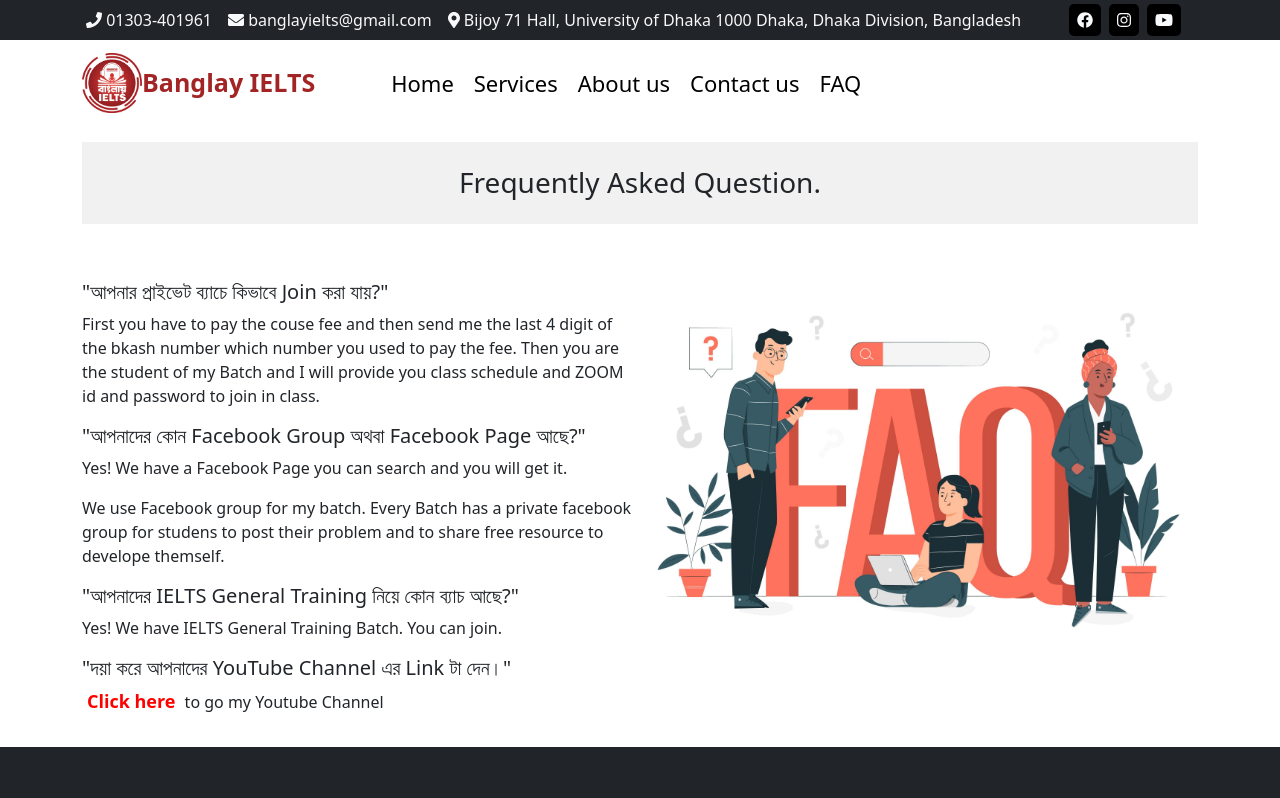
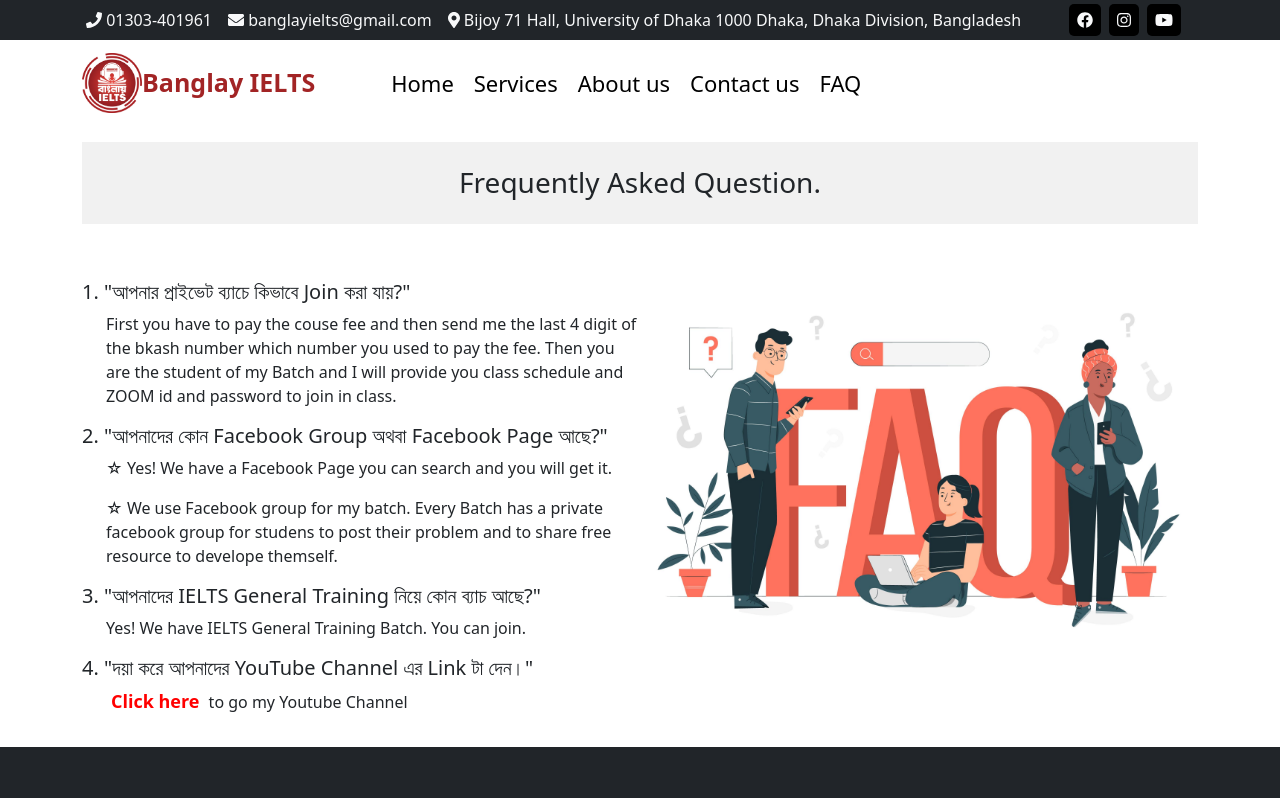
Before and after one commit to Jaber4770/Banglay-IELTS, a React (Create React App) app: page /faq in a window 1280 px wide. Shown: the top 798 px of the page. Built offline with nearby package versions, Linux system fonts and the light colour scheme.

Commit message:
FAQ and CONTACT component modified

```diff
--- a/src/component/FAQ/FAQ.js
+++ b/src/component/FAQ/FAQ.js
@@ -13,22 +13,22 @@ const FAQ = () => {
                 <div className='d-flex'>
                     <div className='w-50'>
                         <div>
-                            <h5>"আপনার প্রাইভেট ব্যাচে কিভাবে Join করা যায়?"</h5>
-                            <p>First you have to pay the couse fee and then send me the last 4 digit of the bkash number which number you used to pay the fee. Then you are the student of my Batch and I will provide you class schedule and ZOOM id and password to join in class.</p>
+                            <h5>1. "আপনার প্রাইভেট ব্যাচে কিভাবে Join করা যায়?"</h5>
+                            <p className="ps-4">First you have to pay the couse fee and then send me the last 4 digit of the bkash number which number you used to pay the fee. Then you are the student of my Batch and I will provide you class schedule and ZOOM id and password to join in class.</p>
                         </div>
                         <div>
-                            <h5>"আপনাদের কোন Facebook Group অথবা Facebook Page আছে?"</h5>
-                            <p>Yes! We have a Facebook Page you can search and you will get it.
+                            <h5>2. "আপনাদের কোন Facebook Group অথবা Facebook Page আছে?"</h5>
+                            <p className="ps-4">☆ Yes! We have a Facebook Page you can search and you will get it.
                             </p>
-                            <p>We use Facebook group for my batch. Every Batch has a private facebook group for studens to post their problem and to share free resource to develope themself.</p>
+                            <p className="ps-4">☆ We use Facebook group for my batch. Every Batch has a private facebook group for studens to post their problem and to share free resource to develope themself.</p>
                         </div>
                         <div>
-                            <h5>"আপনাদের IELTS General Training নিয়ে কোন ব্যাচ আছে?"</h5>
-                            <p>Yes! We have IELTS General Training Batch. You can join.</p>
+                            <h5>3. "আপনাদের IELTS General Training নিয়ে কোন ব্যাচ আছে?"</h5>
+                            <p className="ps-4">Yes! We have IELTS General Training Batch. You can join.</p>
                         </div>
                         <div>
-                            <h5>"দয়া করে আপনাদের YouTube Channel এর Link টা দেন।"</h5>
-                            <p><a className='faq-yt-link' href="https://www.youtube.com/c/BanglayIELTS">Click here</a> to go my Youtube Channel</p>
+                            <h5>4. "দয়া করে আপনাদের YouTube Channel এর Link টা দেন।"</h5>
+                            <p className="ps-4"><a className='faq-yt-link' href="https://www.youtube.com/c/BanglayIELTS">Click here</a> to go my Youtube Channel</p>
                         </div>
                     </div>
                     <div className='w-50'>
```
